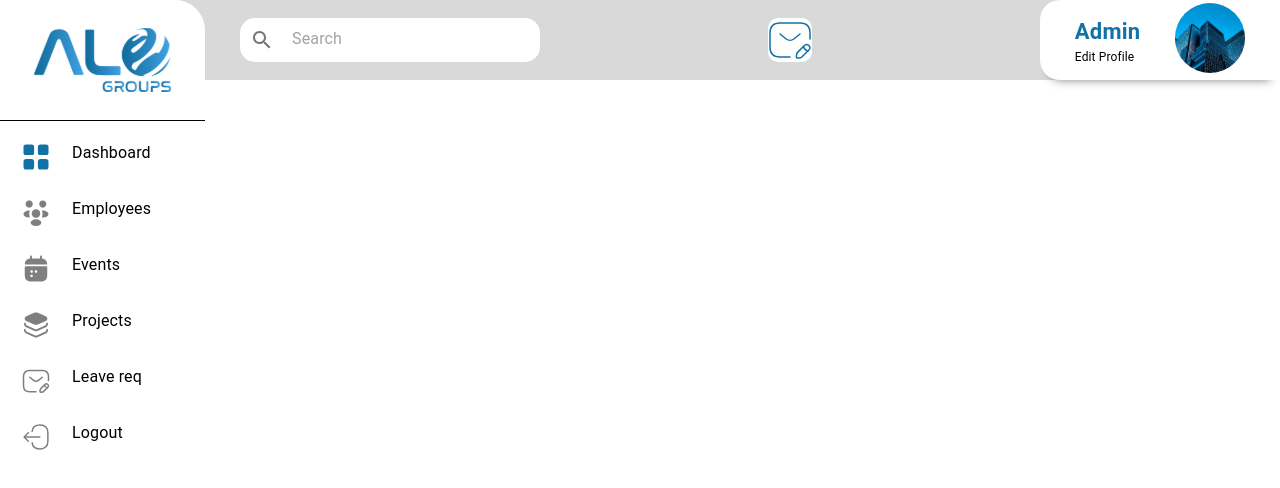
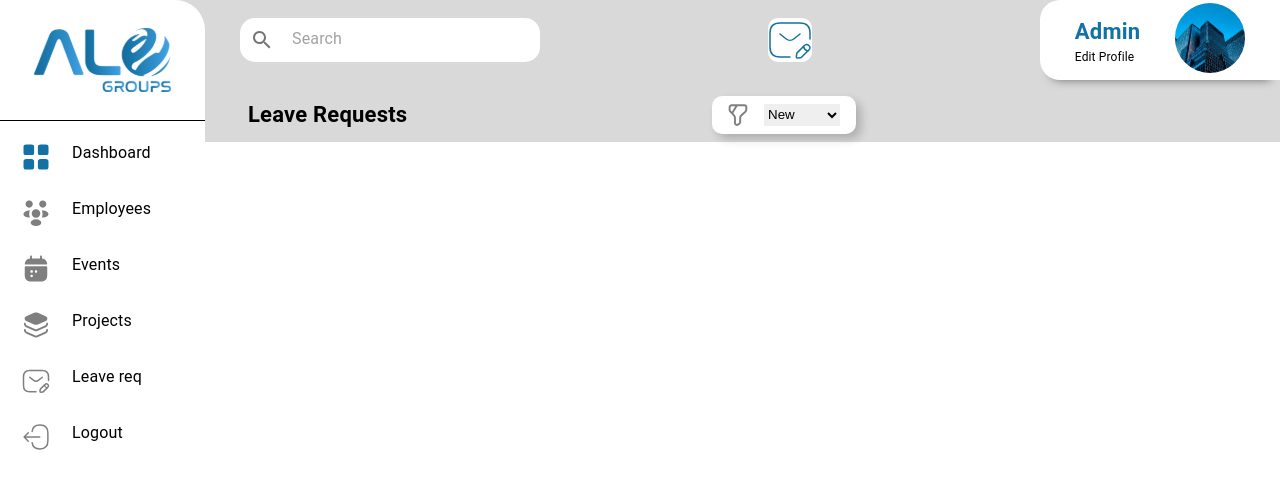
Before and after one commit to adharsh2000/alo_group, a React (Create React App) app: page /admin/leaves in a window 1280 px wide. Shown: the top 488 px of the page. Built offline with nearby package versions, Linux system fonts and the light colour scheme.

Commit message:
admin leave req page started

```diff
--- a/src/App.js
+++ b/src/App.js
@@ -17,6 +17,7 @@ import AdminEmpList from "./Pages/Admin/AdminEmpList";
 import AdminTaskList from "./Pages/Admin/AdminTaskList";
 import AdminEvents from "./Pages/Admin/AdminEvents";
 import AdminProjects from "./Pages/Admin/AdminProjects";
+import AdminLeaveReq from "./Pages/Admin/AdminLeaveReq";
 
 
 function App() {
@@ -62,6 +63,7 @@ function App() {
             <Route path="tasklist" element={<AdminTaskList />} />
             <Route path="events" element={<AdminEvents />} />
             <Route path="projects" element={<AdminProjects />} />
+            <Route path="leaves" element={<AdminLeaveReq />} />
           </Route>
         </Routes>
       </Box>
--- /dev/null
+++ b/src/Pages/Admin/AdminLeaveReq.jsx
@@ -0,0 +1,42 @@
+import React from "react";
+import { Box, Typography, useTheme } from "@mui/material";
+import filterIcon from "../../Icons/AdminIcons/FilterIcon.svg"
+
+const AdminLeaveReq = () => {
+  const theme = useTheme();
+  const shadow = theme?.shape?.shadow;
+  return (
+    <>
+      <Box
+        p={1}
+        width="60%"
+        display="flex"
+        alignItems="center"
+        justifyContent="space-between"
+        // bgcolor="red"
+      >
+        <Typography fontWeight="bold" fontSize="22px">
+          Leave Requests
+        </Typography>
+        <Box sx={{
+          display:'flex',
+          gap:2,
+          backgroundColor:"#fff",
+          py:1,
+          px:2,
+          borderRadius:'10px',
+          boxShadow:shadow,
+        }}>
+            <img src={filterIcon} alt="filter" width={20} />
+          <select name="" id="" style={{outline:'none',border:"none"}}>
+            <option value="">New</option>
+            <option value="">Accepted</option>
+            <option value="">Declined</option>
+          </select>
+        </Box>
+      </Box>
+    </>
+  );
+};
+
+export default AdminLeaveReq;
--- a/src/data/adminNavbar.js
+++ b/src/data/adminNavbar.js
@@ -47,7 +47,7 @@ export const adminHeaderData = [
     },
     {
         id: 5,
-        url: '/admin/dashboard',
+        url: '/admin/leaves',
         image: (<svg width="30" height="30" viewBox="0 0 30 30" fill="none" xmlns="http://www.w3.org/2000/svg">
             <g opacity="0.5">
                 <path d="M15 25.625H8.75C5 25.625 2.5 23.75 2.5 19.375V10.625C2.5 6.25 5 4.375 8.75 4.375H21.25C25 4.375 27.5 6.25 27.5 10.625V14.375" stroke="black" stroke-width="1.5" stroke-miterlimit="10" stroke-linecap="round" stroke-linejoin="round" />
```
